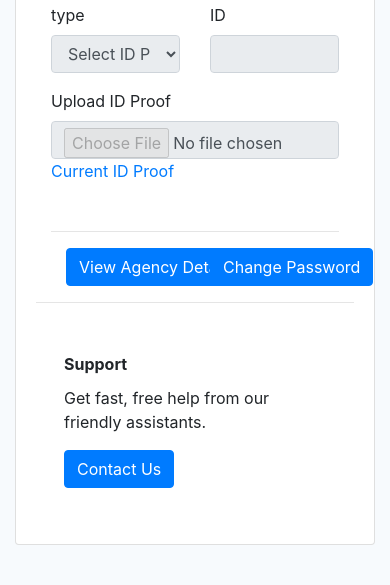
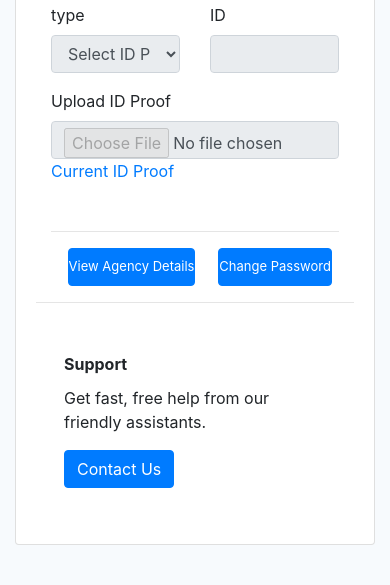
Before and after one commit to iamsaptorshe07/TRAVMAKS-Old, a Django app: template templates/accounts/selleraccountedit.html in a window 390 px wide. Shown: the part 542-1127 px from the top of the page. Run offline with Django 3.2, Linux system fonts and the light colour scheme; the template is opened without the code that fills it, so the values that code supplies are empty; parts of the project's set-up code (start-up, migrations or seed data) failed here and were passed over; some libraries are stand-ins or nearby versions.

Commit message:
new push

```diff
--- a/templates/accounts/selleraccountedit.html
+++ b/templates/accounts/selleraccountedit.html
@@ -3,6 +3,19 @@
 {% load static %}
 {% block stylesheets %}
 <style>
+@media only screen and (max-width: 412px){
+.spc{
+padding:8px 0;
+}
+
+}
+
+@media only screen and (max-width: 412px){
+.spc{
+font-size:13px;
+}
+
+}
 @media only screen and (max-width: 450px){
 .hdng{
 font-size:15px;
@@ -239,7 +252,7 @@ font-size:15px;
                                         </div>
                                     </div>
                                     <div class="e-profile">
-                                        <div class="col-lg-12 mb-3">
+                                        <div class="col-xs-12 mb-3">
                                             <div class="col d-flex justify-content-end">
                                                 <div class="row">
                                                     <div class="col" id="AgentChange" style="display: none;">
@@ -247,11 +260,12 @@ font-size:15px;
                                                             value='Change Agent Details' onclick="showAgentChange();">
                                                     </div>
                                                     <div class="col">
-                                                        <input class="btn btn-primary" type='button' name="AgencyEdit"
+                                                        <input class="btn btn-primary spc " type='button' name="AgencyEdit"
                                                             value='View Agency Details'
-                                                            onclick="hideAgent(),showChangeAgency();"></div>
+                                                            onclick="hideAgent(),showChangeAgency();">
+															</div>
                                                     <div class="col">
-                                                        <input class="btn btn-primary" type='button'
+                                                        <input class="btn btn-primary spc" type='button'
                                                             value='Change Password' onclick="showChangePassword();">
                                                     </div>
                                                 </div>
@@ -476,8 +490,8 @@ font-size:15px;
                                                                 free help from our friendly
                                                                 assistants.
                                                             </p>
-                                                            <button type="button" class="btn btn-primary">Contact
-                                                                Us</button>
+
+														<a href="tel:8240568636" class="btn btn-primary">Contact Us</a>
                                                         </div>
                                                     </div>
                                                 </div>
```
